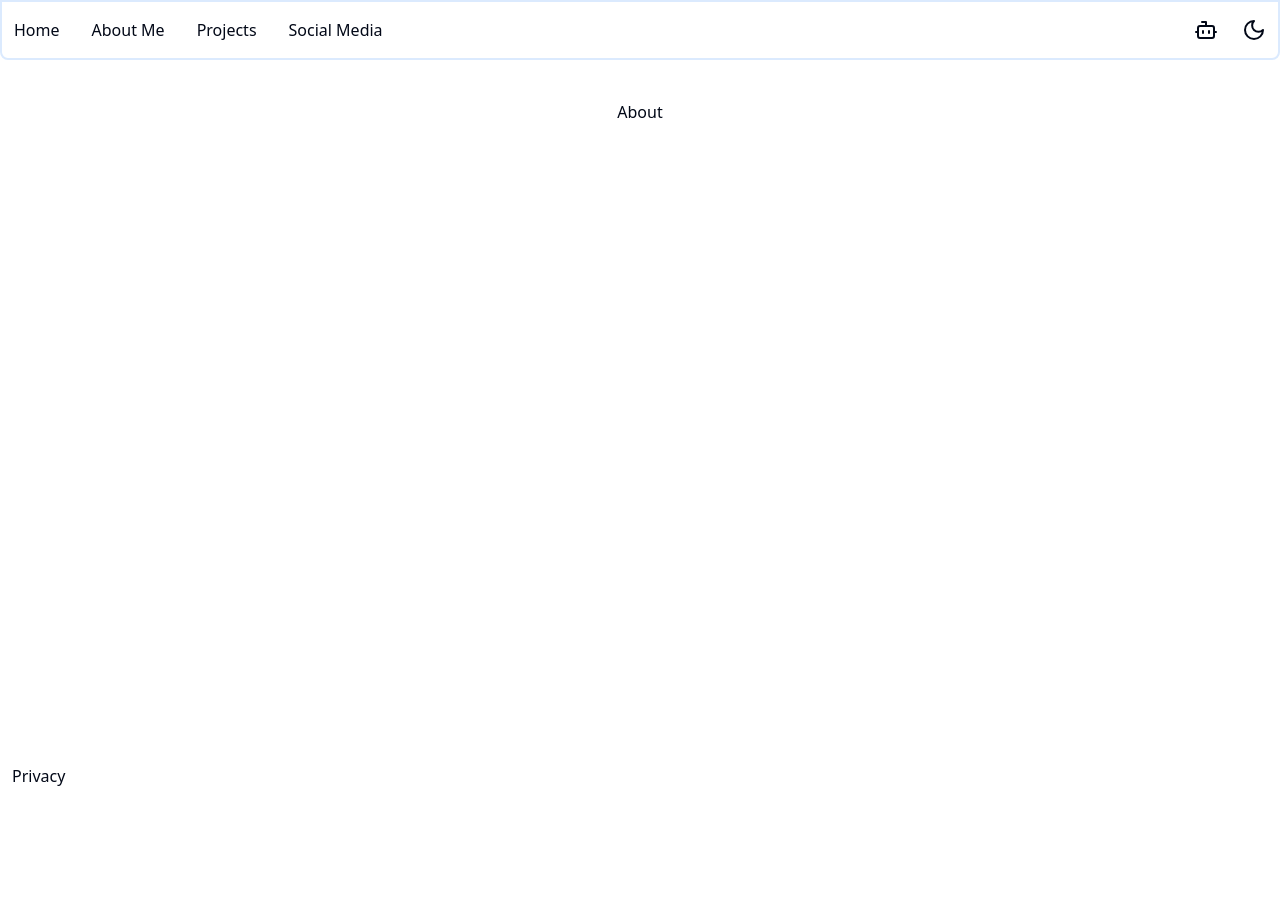
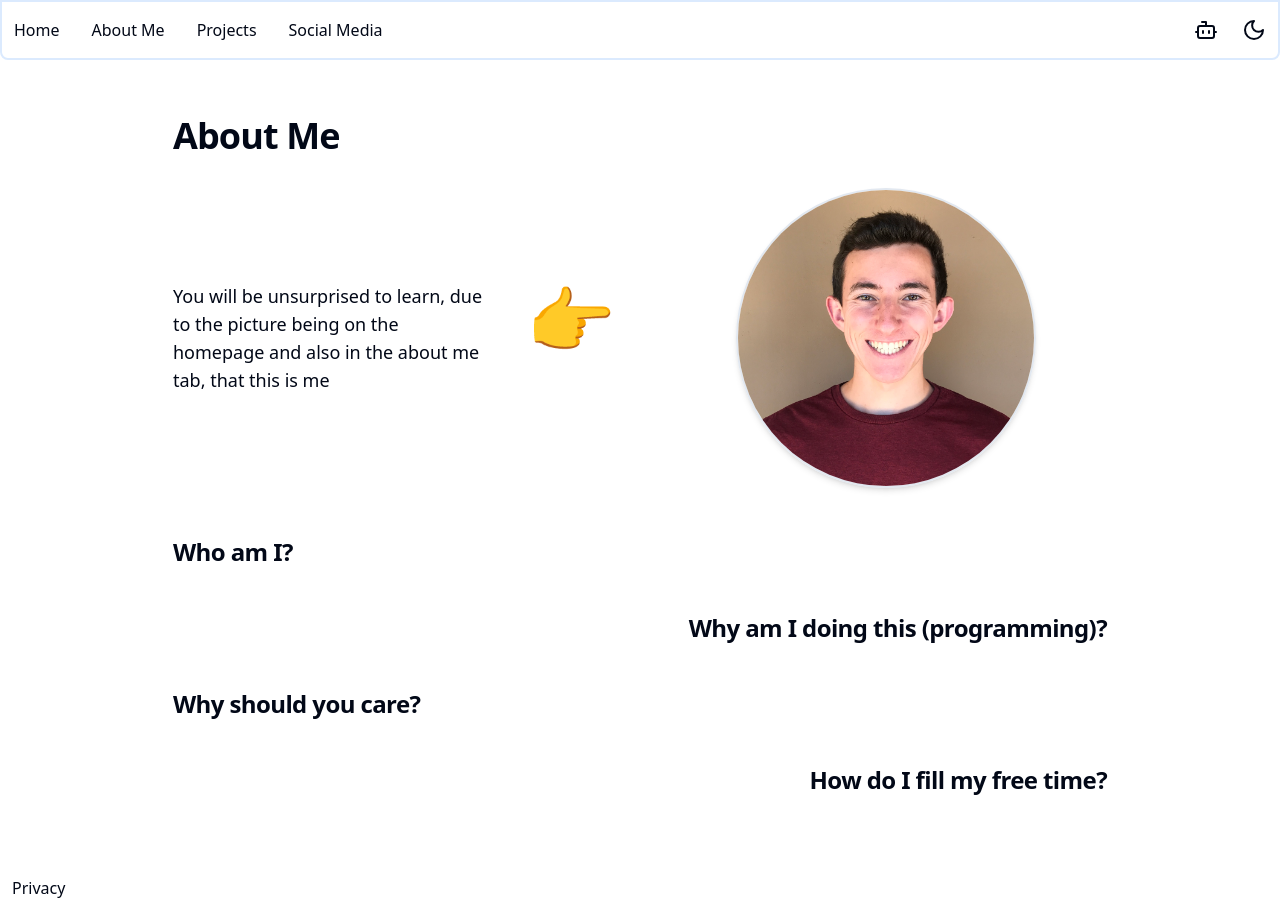
Before and after one commit to kbrenn02/portfolio-website, a Next.js app in the folder portfolio-website/: page /about in a window 1280 px wide. Before the commit the page ends 800 px from the top, so only its background shows below. Built offline with nearby package versions, Linux system fonts and the light colour scheme.

Commit message:
set the structure of the about me page (it just needs content)

```diff
--- a/portfolio-website/app/about/page.tsx
+++ b/portfolio-website/app/about/page.tsx
@@ -1,8 +1,83 @@
-import React from 'react'
+import React from 'react';
+import { Metadata } from "next";
+import Image from "next/image";
+import { H1 } from "@/src/components/ui/H1";
+import { H2 } from "@/src/components/ui/H2";
+import kevin from "@/src/assets/K-Headshot.jpg";
+
+
+export const metadata: Metadata = {
+    title: "About Me",
+    description: "Learn more about Kevin Brennan and his work.",
+};
+
 
 const About = () => {
   return (
-    <div>About</div>
+        <section className="flex flex-wrap mx-auto w-9/12 space-y-8 px-1 py-4">
+
+          <H1 className="text-center sm:text-start">About Me</H1>
+
+          <section className="w-full grid grid-cols-1 items-center gap-12 sm:grid-cols-2 pb-4">
+            <div className="space-y-3">
+              <div className='flex'>
+                <p className="text-center sm:text-start inline-block mr-10 text-lg">
+                    You will be unsurprised to learn, due to the picture being on the homepage and also in the about me tab, that this is me
+                </p>
+                <p className="hidden md:inline-block text-center text-7xl">
+                        👉
+                </p>
+              </div>
+            </div>
+            <div className="flex justify-center">
+              <Image
+                src={kevin}
+                alt="A photo of me"
+                height={300}
+                width={300}
+                className="aspect-square rounded-full border-2 object-cover shadow-md dark:border-foreground"
+              />
+            </div>
+          </section>
+
+          <section className="max-w-screen-xl mx-auto space-y-3 text-center basis-full">
+            <H2 className='text-start'>Who am I?</H2>
+            <p>
+                    {/* <p>
+                My name is Florian Walther and I am a self-taught software developer
+                from Germany. I started programming in 2017, at the age of 26, and
+                since then I have created hundreds of tutorials on my YouTube channel{" "}
+                <a
+                    href="https://www.youtube.com/codinginflow"
+                    className="text-primary hover:underline"
+                >
+                    Coding in Flow
+                </a>
+                .
+                </p>
+                <p>
+                I&apos;m passionate about building cool apps and websites and I love
+                sharing the things I learn with my audience.
+                </p> */}
+            </p>
+          </section>
+
+          <section className="max-w-screen-xl mx-auto space-y-3 text-center basis-full">
+            <H2 className='text-end'>Why am I doing this (programming)?</H2>
+            <p></p>
+          </section>
+
+          <section className="max-w-screen-xl mx-auto space-y-3 text-center basis-full">
+            <H2 className='text-start'>Why should you care?</H2>
+            <p></p>
+          </section>
+
+          <section className="max-w-screen-xl mx-auto space-y-3 text-center basis-full">
+            <H2 className='text-end'>How do I fill my free time?</H2>
+            <p></p>
+          </section>
+
+        </section>
   )
 }
 
--- a/portfolio-website/app/layout.tsx
+++ b/portfolio-website/app/layout.tsx
@@ -26,7 +26,7 @@ export default function RootLayout({
       <body className="flex flex-col min-h-screen">
         <ThemeProvider attribute="class">
             <Navbar />
-            <main className="flex-grow mx-auto max-w-3xl px-3 py-10">{children}</main>
+            <main className="flex-grow mx-auto max-w-screen-xl px-3 py-10">{children}</main>
             <Footer />
         </ThemeProvider>
       </body>
--- a/portfolio-website/app/page.tsx
+++ b/portfolio-website/app/page.tsx
@@ -14,7 +14,7 @@ export default function Home() {
     <section className="space-y-16 bg-[url('/background.png')] bg-cover bg-center bg-no-repeat px-1 py-8">
       <section className="grid grid-cols-1 items-center gap-8 sm:grid-cols-2">
         <div className="space-y-3">
-          <H1 className="text-center sm:text-start">Hi, I&apos;m Kevin</H1>
+          <H1 className="text-center sm:text-start">Hi, I&apos;m Kevin 👋</H1>
           <p className="text-center sm:text-start">
             I&apos;m am full-stack developer in training and am expanding my
             portfolio by creating cool projects.
```
